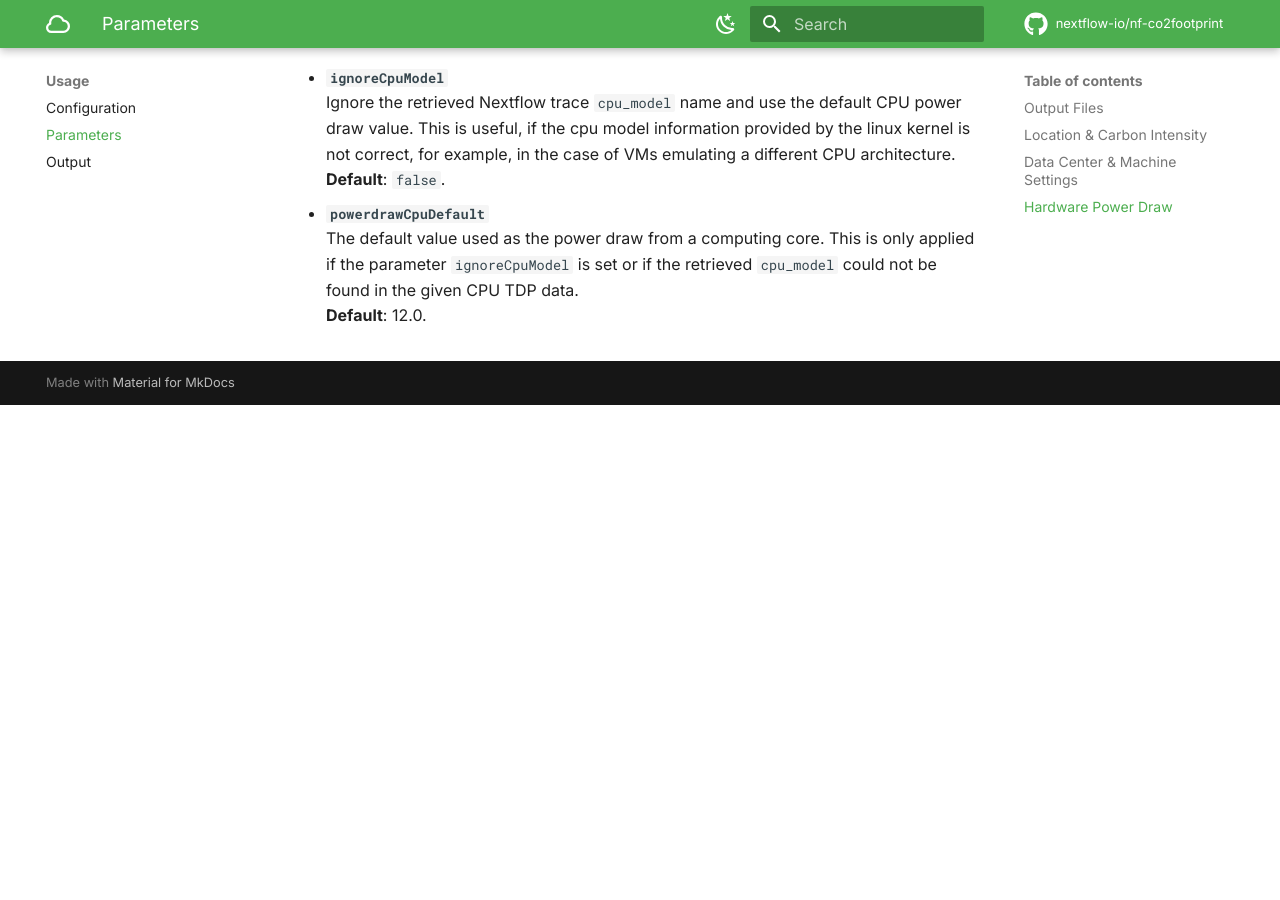
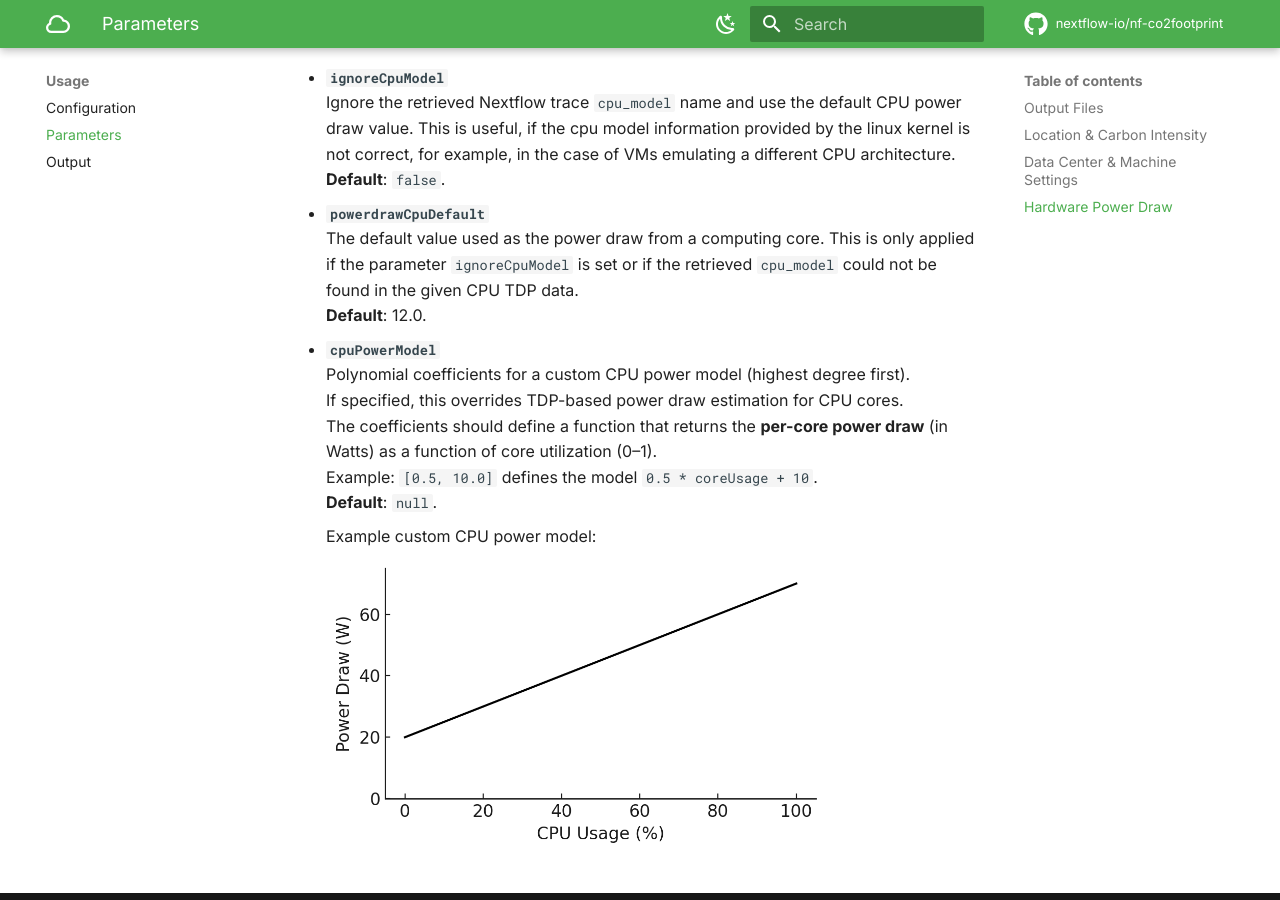
Before and after one commit to nextflow-io/nf-co2footprint, an MkDocs documentation site: the page built from docs/usage/parameters.md, in a window 1280 px wide and 900 px high, scrolled down 2488 px. Built offline with MkDocs 1.6.1 and Material for MkDocs 9.7.7, drawn with Linux system fonts in a browser that asks for light colours; comment, search, counter and statistics services are not loaded; before the commit the page ends 2893 px from its top, so only the background shows below that.

Commit message:
Adress review comments, update CHANGELOG and docs
Signed-off-by: nadnein <nadjav.18@gmail.com>

```diff
--- a/docs/usage/parameters.md
+++ b/docs/usage/parameters.md
@@ -84,3 +84,14 @@ The following parameters are currently available:
   The default value used as the power draw from a computing core.
   This is only applied if the parameter `ignoreCpuModel` is set or if the retrieved `cpu_model` could not be found in the given CPU TDP data.
   **Default**: 12.0.
+
+- **`cpuPowerModel`**
+  Polynomial coefficients for a custom CPU power model (highest degree first).
+  If specified, this overrides TDP-based power draw estimation for CPU cores.
+  The coefficients should define a function that returns the **per-core power draw** (in Watts) as a function of core utilization (0–1).
+  Example: `[0.5, 10.0]` defines the model `0.5 * coreUsage + 10`.
+  **Default**: `null`.
+
+    Example custom CPU power model:
+
+    <img src="../assets/example_cpuPowerModel.png" alt="Example custom CPU power model" width="500"/>
```
Also changed, not shown: CHANGELOG.md (+1 -0 lines), docs/usage/assets/example_cpuPowerModel.png (added), 4 other files.
